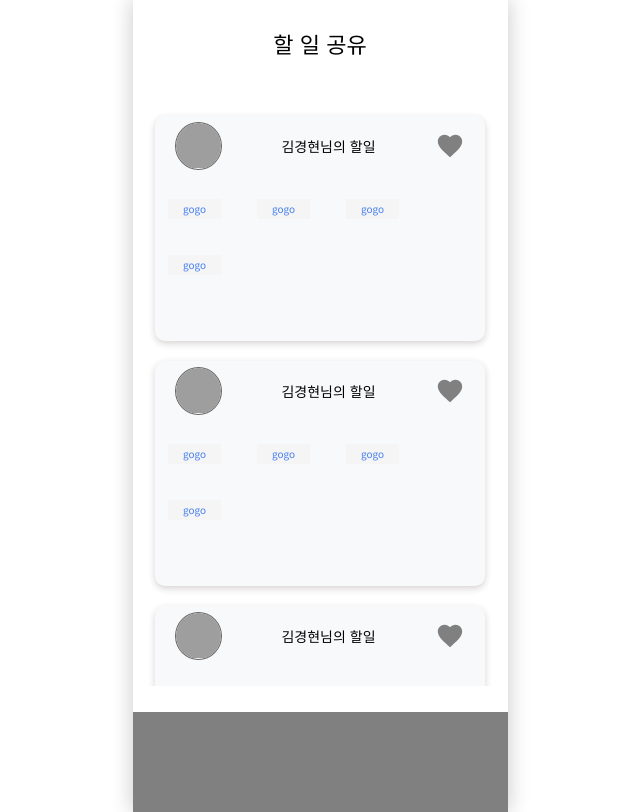
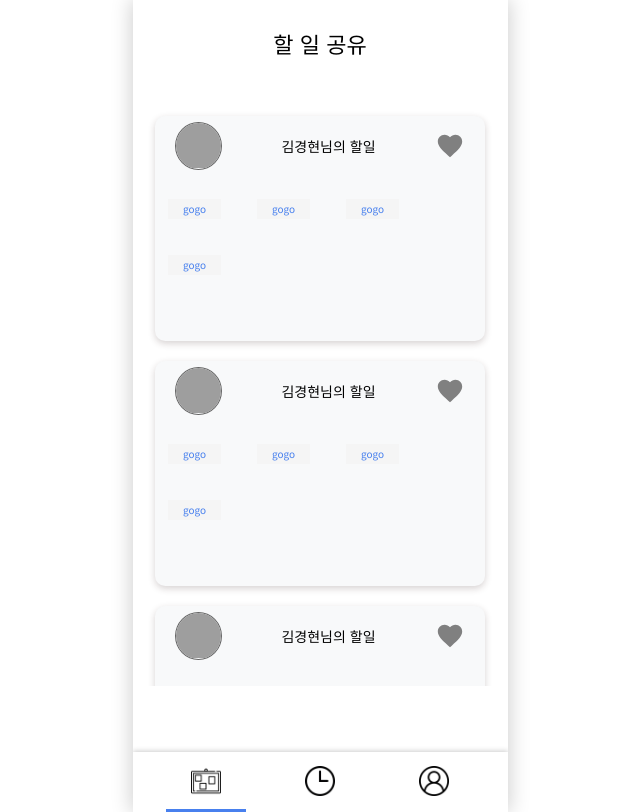
Before and after one commit to prgrms-fe-devcourse/FEDC2_TimeDivider_Root, a React (Create React App) app: page /shareTask in a window 1280 px wide. Shown: the whole page, without its empty margins (320-960 px from the left). Built offline with nearby package versions, Linux system fonts and the light colour scheme; no server answers; grey boxes are pictures that could not be loaded.

Commit message:
feat: shareTask 하단 바 추가

```diff
--- a/src/pages/ShareTask/index.js
+++ b/src/pages/ShareTask/index.js
@@ -2,6 +2,7 @@ import React from 'react'
 import NavBar from 'shared/components/NavBar'
 import TaskCard from 'shared/components/TaskCard'
 import styled from 'styled-components'
+import { BottomBar } from '../../shared/components/BottomBar'
 
 const tasks = [
 	{
@@ -33,9 +34,9 @@ const ShareTask = () => {
 				<TaskCard tasks={tasks} />
 			</CardArea>
 
-			<ButtonArea>
-				<TempMenu />
-			</ButtonArea>
+			<BottomBarArea>
+				<BottomBar />
+			</BottomBarArea>
 		</div>
 	)
 }
@@ -58,15 +59,21 @@ const CardArea = styled.div`
 	}
 `
 
-const TempMenu = styled.div`
+// const TempMenu = styled.div`
+// 	width: 100%;
+// 	height: 10rem;
+// 	background-color: gray;
+// `
+//
+// const ButtonArea = styled.div`
+// 	position: absolute;
+// 	width: 100%;
+// 	left: 0;
+// 	bottom: 0;
+// `
+export const BottomBarArea = styled.div`
 	width: 100%;
-	height: 10rem;
-	background-color: gray;
+	position: absolute;
+	bottom: 0;
+	left: 0;
 `
-
-const ButtonArea = styled.div`
-	position: absolute;
-	width: 100%;
-	left: 0;
-	bottom: 0;
-`
```
